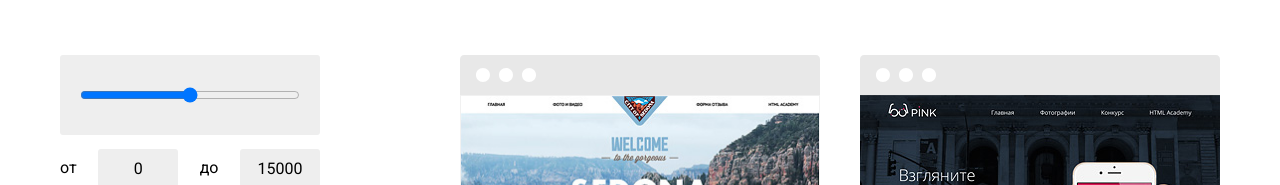
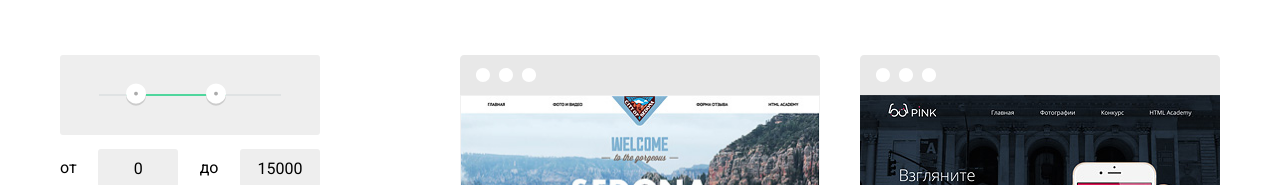
Before and after one commit to bytecoder8/nerds, a website: page catalog.html in a window 1280 px wide. Shown: the part 441-626 px from the top of the page. Drawn offline with Linux system fonts and the light colour scheme.

Commit message:
filter range slider

```diff
--- a/catalog.html
+++ b/catalog.html
@@ -40,8 +40,13 @@
               стоимость:
             </div>
             <div class="catalog-filters__prices">
-              <div class="catalog-filters__price-range">
-                <input type="range" />
+              <div class="filter-range catalog-filters__price-range">
+                <div class="filter-range__line">
+                  <img src="/images/filter-button.png" class="filter-range__button-start" alt="слайдер 1">
+                  <div class="filter-range__line-left"></div>
+                  <div class="filter-range__line-right"></div>
+                  <img src="/images/filter-button.png" class="filter-range__button-end" alt="слайдер 2">
+                </div>
               </div>
               <span>от</span><input type="text" class="catalog-filters__price-start" value="0" />
               <span>до</span><input type="text" class="catalog-filters__price-end" value="15000" />
--- a/sass/_common.scss
+++ b/sass/_common.scss
@@ -194,3 +194,47 @@
     color: #ef8184;
   }
 }
+
+.filter-range {
+  position: relative;
+
+  &__line {
+    position: absolute;
+    width: 70%;
+    left: 15%;
+    height: 2px;
+
+    background-color: #4fd69d;
+
+    &-left {
+      position: absolute;
+      height: 2px;
+      width: 15%;
+      background-color: #dfe2e3;
+      z-index: 1;
+    }
+    &-right {
+      right: 0;
+      position: absolute;
+      height: 2px;
+      width: 30%;
+      background-color: #dfe2e3;
+      z-index: 1;
+    }
+  }
+
+  &__button-start {
+    position: absolute;
+    left: 15%;
+    top: -11px;
+    z-index: 2;
+    cursor: pointer;
+  }
+  &__button-end {
+    position: absolute;
+    right: 30%;
+    top: -11px;
+    z-index: 2;
+    cursor: pointer;
+  }
+}
```
Also changed, not shown: css/styles.css, images/filter-button.png (added).
